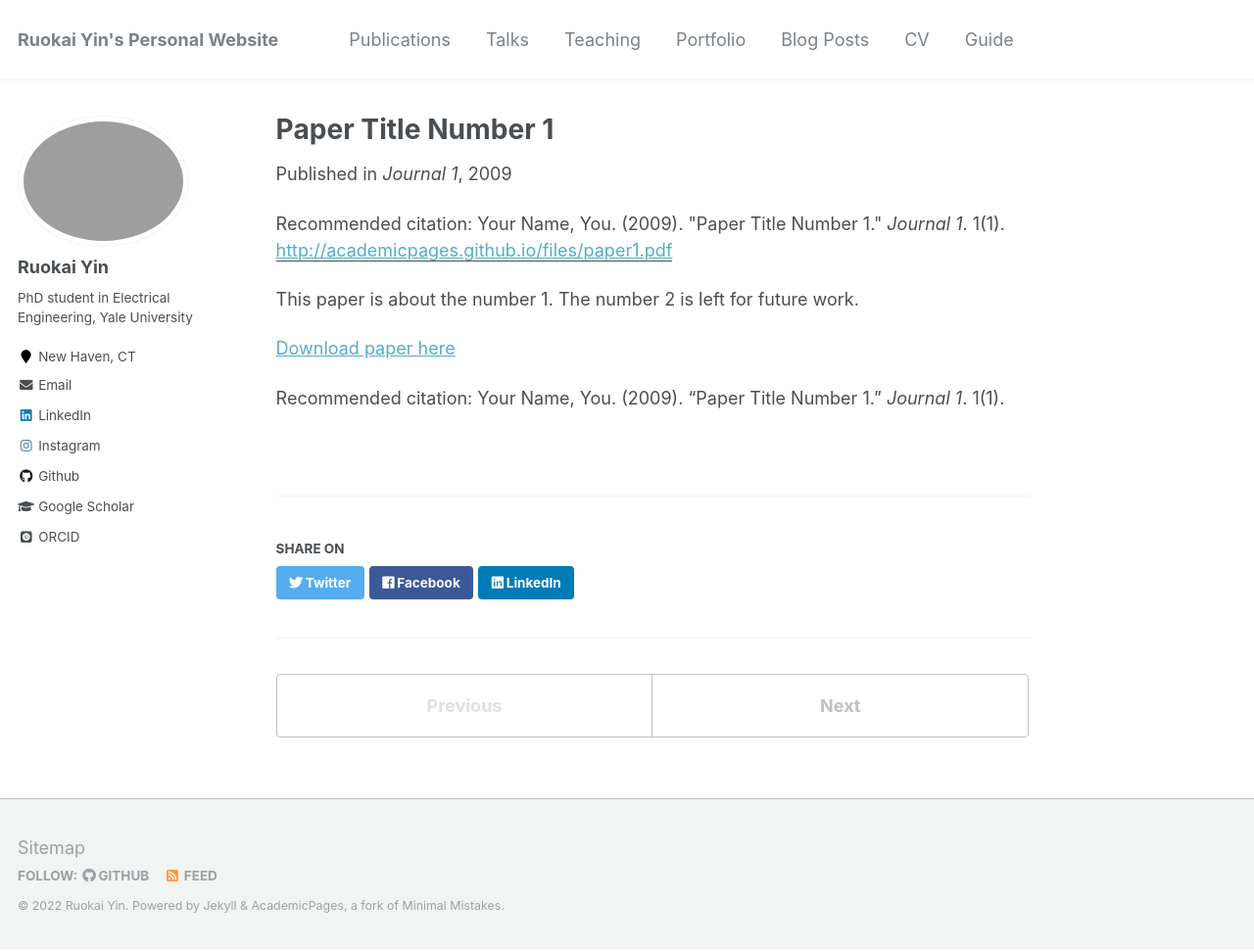
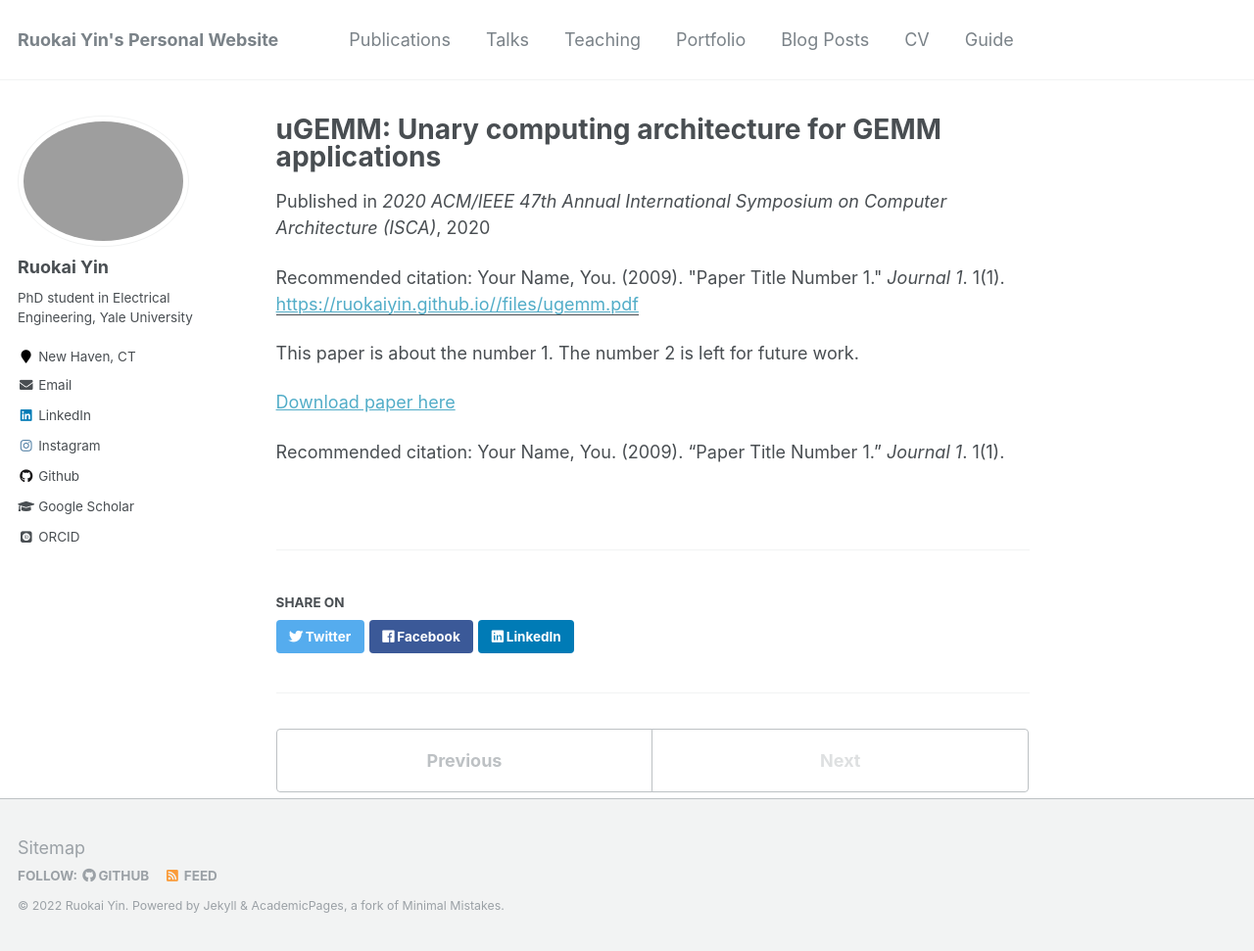
Before and after one commit to RuokaiYin/RuokaiYin.github.io, a Jekyll site: the page built from _publications/2009-10-01-paper-title-number-1.md, in a window 1280 px wide and 971 px high. Shown: the whole window at 98% size. Built offline with Jekyll 4.4.1, drawn with Linux system fonts in a browser that asks for light colours; some web fonts are replaced.

Commit message:
test on paper section

```diff
--- a/_publications/2009-10-01-paper-title-number-1.md
+++ b/_publications/2009-10-01-paper-title-number-1.md
@@ -1,15 +1,15 @@
 ---
-title: "Paper Title Number 1"
+title: "uGEMM: Unary computing architecture for GEMM applications"
 collection: publications
 permalink: /publication/2009-10-01-paper-title-number-1
 excerpt: 'This paper is about the number 1. The number 2 is left for future work.'
-date: 2009-10-01
-venue: 'Journal 1'
-paperurl: 'http://academicpages.github.io/files/paper1.pdf'
+date: 2020-05-30
+venue: '2020 ACM/IEEE 47th Annual International Symposium on Computer Architecture (ISCA)'
+paperurl: 'https://ruokaiyin.github.io//files/ugemm.pdf'
 citation: 'Your Name, You. (2009). &quot;Paper Title Number 1.&quot; <i>Journal 1</i>. 1(1).'
 ---
 This paper is about the number 1. The number 2 is left for future work.
 
-[Download paper here](http://academicpages.github.io/files/paper1.pdf)
+[Download paper here](https://ruokaiyin.github.io//files/ugemm.pdf)
 
 Recommended citation: Your Name, You. (2009). "Paper Title Number 1." <i>Journal 1</i>. 1(1).
```
Also changed, not shown: 2 other files.
